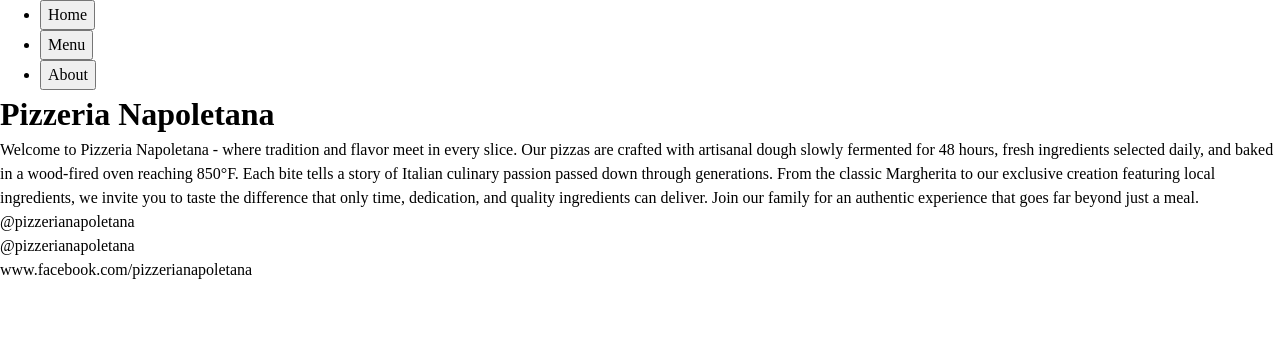
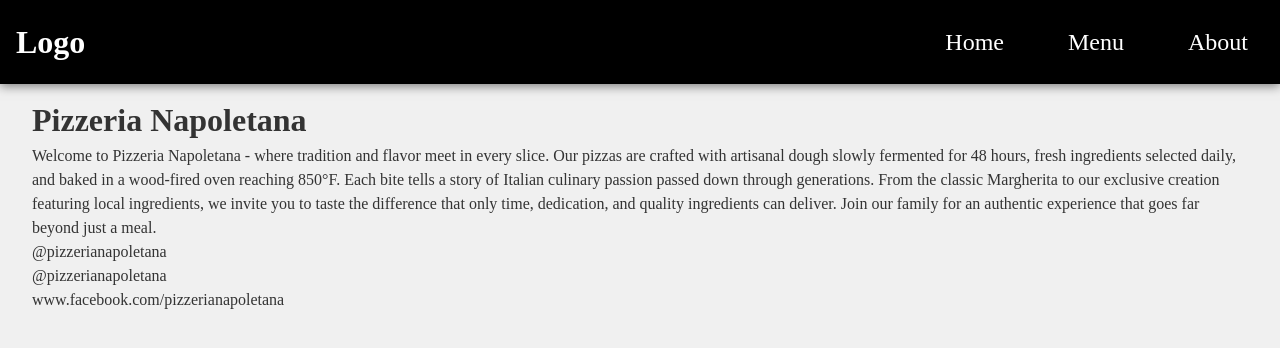
Before and after one commit to josegoms/restaurant-page, a website built with webpack: page src/template.html in a window 1280 px wide. Built offline with nearby package versions, Linux system fonts and the light colour scheme.

Commit message:
Style the navbar simply (probably will change colors), but basic is done

```diff
--- a/src/styles.css
+++ b/src/styles.css
@@ -53,10 +53,54 @@ h1, h2, h3, h4, h5, h6 {
   isolation: isolate;
 }
 
-html, body {
-  margin: 0;
-  padding: 0;
-  height: 100%;
-  width: 100%;
-  overflow: hidden;
+header {
+  background-color: black;
+  color: white;
+  padding: 1rem;
+  position: fixed;
+  top: 0;
+  left: 0;
+  right: 0;
+  z-index: 1000;
+
+  display: flex;
+  justify-content: space-between;
+  align-items: center;
+
+  box-shadow: 0 2px 10px rgba(0, 0, 0, 0.5);
 }
+
+ul {
+  display: flex;
+  gap: 2rem;
+}
+
+li {
+  list-style: none;
+  cursor: pointer;
+}
+
+header button {
+  background-color: transparent;
+  border: none;
+  color: white;
+  font-size: 1.5rem;
+  cursor: pointer;
+  padding: 0.5rem 1rem;
+}
+
+header button:hover {
+  background-color: rgba(255, 255, 255, 0.1);
+}
+
+#logo {
+  font-size: 2rem;
+  font-weight: bold;
+}
+
+body {
+  margin-top: 4rem;
+  padding: 2rem;
+  background-color: #f0f0f0;
+  color: #333;
+}
--- a/src/template.html
+++ b/src/template.html
@@ -7,6 +7,7 @@
 </head>
 <body>
     <header>
+        <div id="logo">Logo</div>
         <nav>
             <ul>
                 <li><button id="home">Home</button></li>
```
